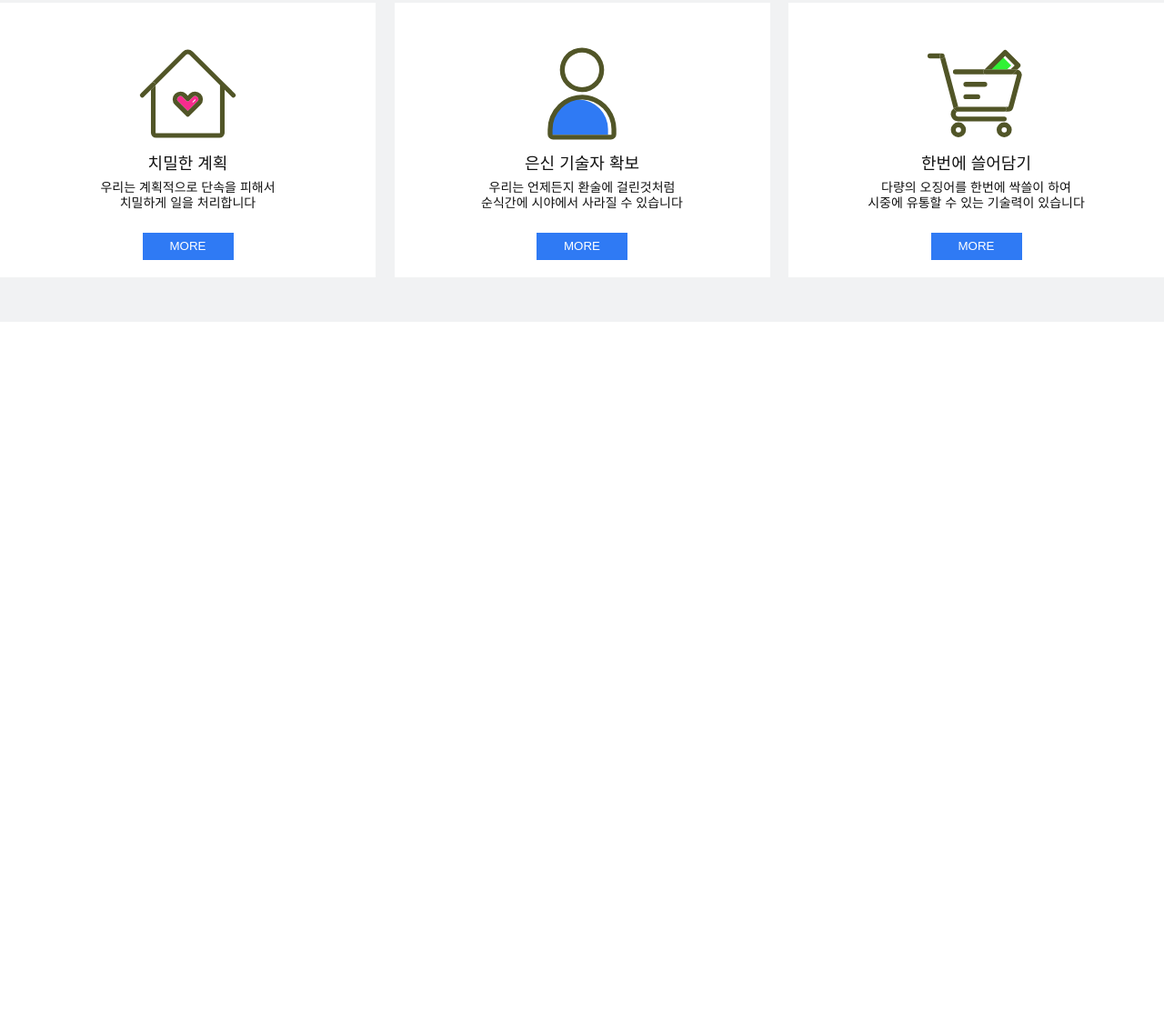
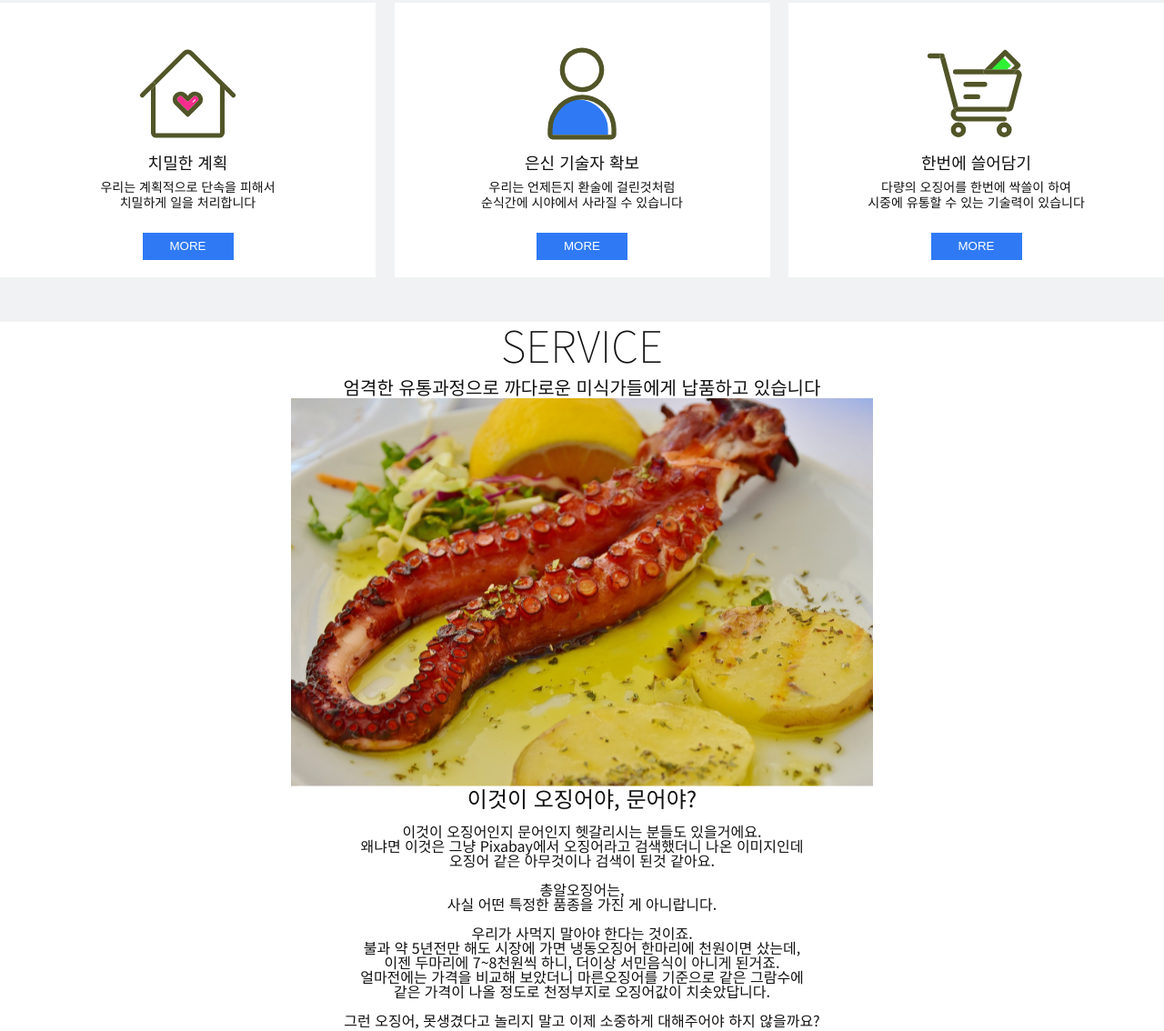
Before and after one commit to devTiana/practice-clone-coding, a plain HTML site: page homepage-tamo/tamo.html in a window 1280 px wide. Shown: the part 965-2099 px from the top of the page at 91% size. Before the commit the page ends 1319 px from the top, so only its background shows below. Drawn offline with Linux system fonts and the light colour scheme.

Commit message:
Feat: Service 섹션 레이아웃 구조 작성

```diff
--- a/homepage-tamo/tamo.html
+++ b/homepage-tamo/tamo.html
@@ -107,6 +107,35 @@
     </section>
     <!-- about end-->
 
+    <div class="service">
+      <h1>SERVICE</h1>
+      <div class="contents_font">엄격한 유통과정으로 까다로운 미식가들에게 납품하고 있습니다</div>
+      <div class="service_contents">
+        <img src="img-tamo/food.png" alt="오징어 요리 이미지" />
+        <div class="service_textbox">
+          <h2 class="large_font">이것이 오징어야, 문어야?</h2>
+          <p>
+            <br />이것이 오징어인지 문어인지 헷갈리시는 분들도 있을거에요.
+            <br />왜냐면 이것은 그냥 Pixabay에서 오징어라고 검색했더니 나온 이미지인데
+            <br />오징어 같은 아무것이나 검색이 된것
+            같아요.
+            <br />
+            <br />총알오징어는,
+            <br />사실 어떤 특정한 품종을 가진 게 아니랍니다.
+            <br />
+            <br />우리가 사먹지 말아야 한다는 것이죠.
+            <br />불과 약 5년전만 해도 시장에 가면 냉동오징어 한마리에 천원이면 샀는데,
+            <br />이젠 두마리에 7~8천원씩 하니, 더이상 서민음식이 아니게 된거죠.
+            <br />얼마전에는 가격을 비교해 보았더니 마른오징어를 기준으로 같은 그람수에
+            <br />같은 가격이 나올 정도로 천정부지로 오징어값이 치솟았답니다.
+            <br />
+            <br />그런 오징어, 못생겼다고 놀리지 말고 이제 소중하게 대해주어야 하지 않을까요?
+          </p>
+        </div>
+      </div>
+    </div>
+    <!-- service -->
+
   </div>
 </body>
 
```
